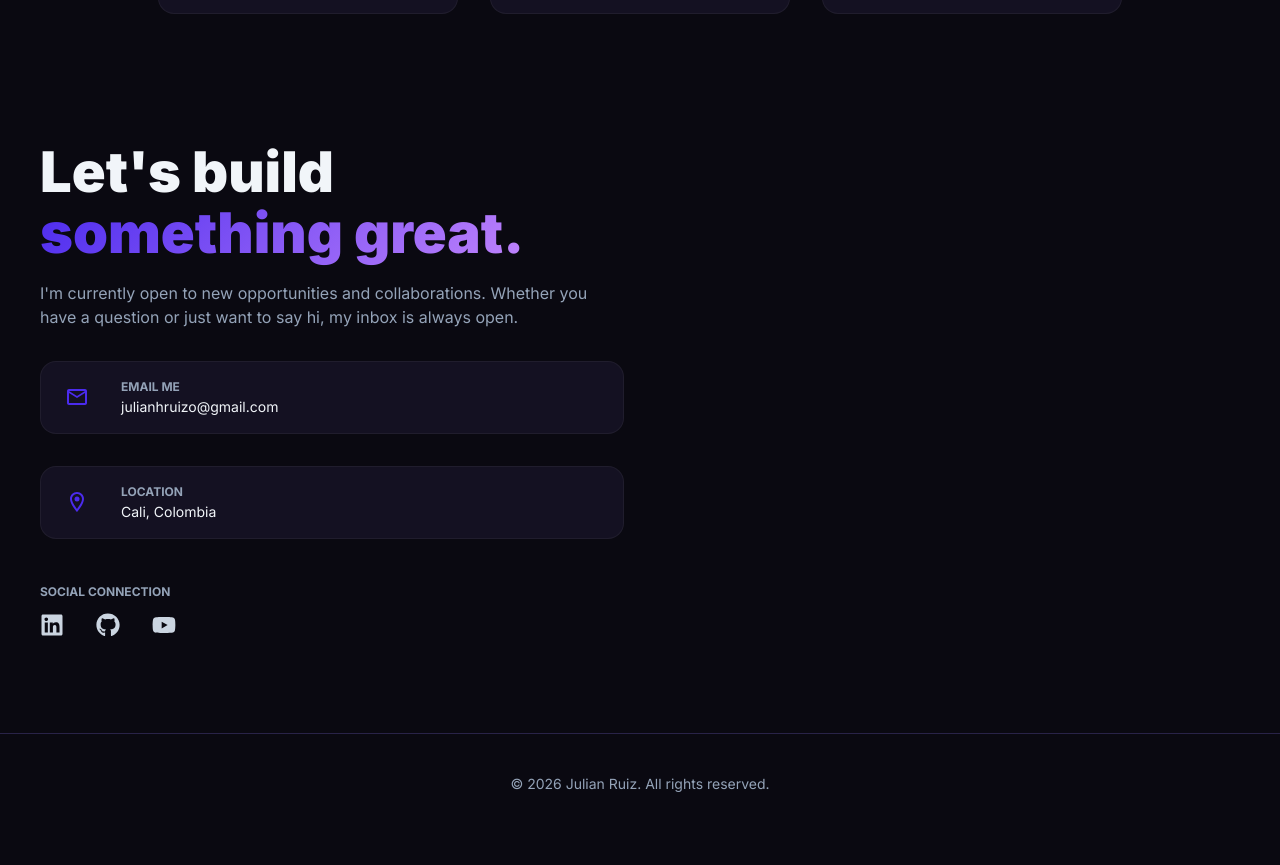
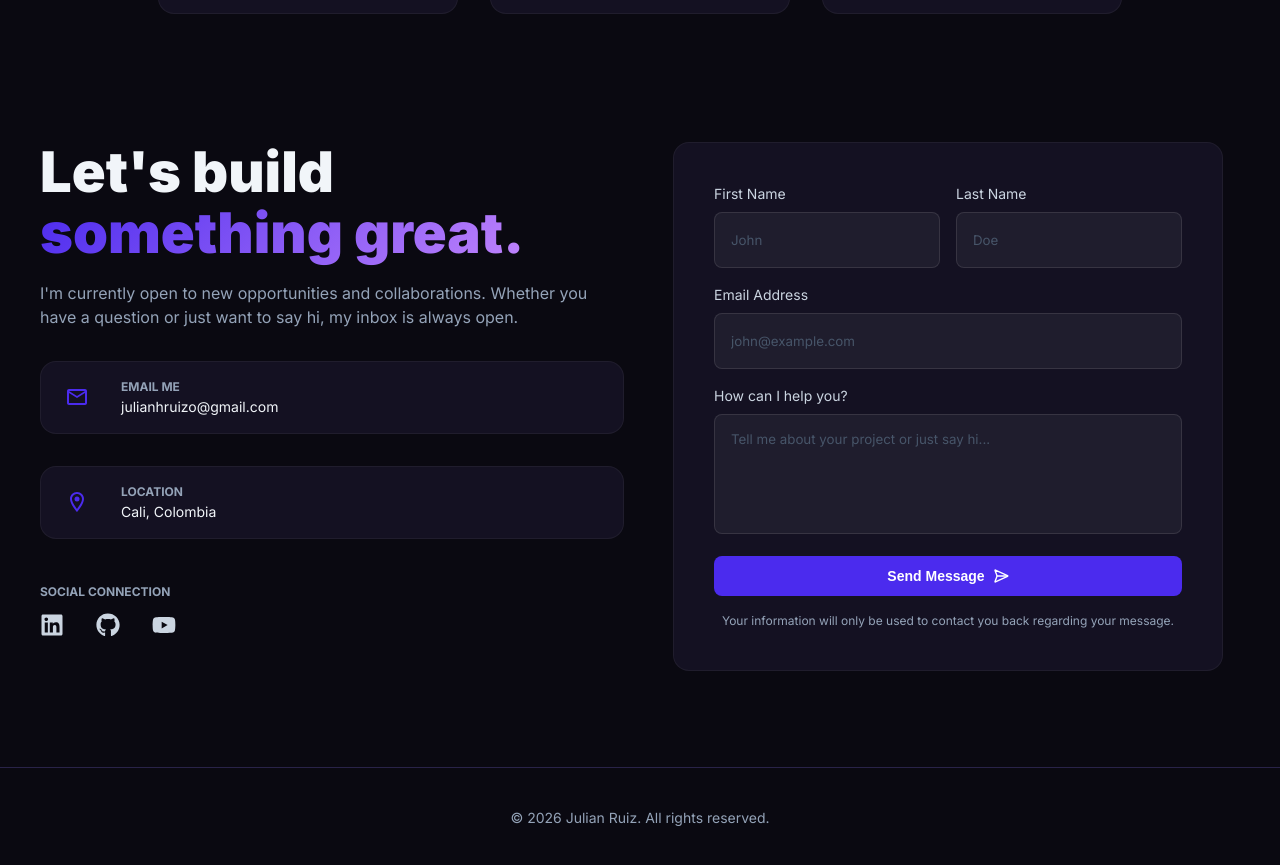
Before and after one commit to Rully74/website-portfolio, a React (Vite) app: page / in a window 1280 px wide. Shown: the part 2094-2959 px from the top of the page. Before the commit the page ends 2927 px from the top, so only its background shows below. Built offline with nearby package versions, Linux system fonts and the light colour scheme.

Commit message:
New service for emails added, and some vercel configuration made

```diff
--- a/package.json
+++ b/package.json
@@ -12,7 +12,8 @@
   "dependencies": {
     "react": "^19.2.0",
     "react-dom": "^19.2.0",
-    "react-icons": "^5.6.0"
+    "react-icons": "^5.6.0",
+    "resend": "^6.12.0"
   },
   "devDependencies": {
     "@eslint/js": "^9.39.1",
--- a/src/components/Contact/Contact.css
+++ b/src/components/Contact/Contact.css
@@ -213,6 +213,26 @@ input::placeholder {
     height: 16px;
 }
 
+.contact-button:disabled {
+    opacity: 0.6;
+    cursor: not-allowed;
+    transform: none;
+}
+
+.contact-status {
+    font-size: var(--font-size-small);
+    text-align: center;
+    margin: 0;
+}
+
+.contact-status--success {
+    color: var(--color-secondary);
+}
+
+.contact-status--error {
+    color: #ef4444;
+}
+
 .contact-note {
     font-size: var(--font-size-smallest);
     color: var(--color-paragraph);
--- a/src/components/Contact/Contact.jsx
+++ b/src/components/Contact/Contact.jsx
@@ -1,10 +1,73 @@
+import { useState } from "react";
 import "./Contact.css";
 import { MdOutlineEmail, MdOutlineLocationOn } from "react-icons/md";
 import { LuSendHorizontal } from "react-icons/lu";
 import { FaLinkedin, FaGithub, FaYoutube } from "react-icons/fa";
 
+const MAX_SUBMISSIONS = 3;
+const WINDOW_MS = 60 * 60 * 1000;
+
+function checkLocalRateLimit() {
+  const stored = localStorage.getItem("contact_submissions");
+  const submissions = stored ? JSON.parse(stored) : [];
+  const now = Date.now();
+  const recent = submissions.filter((t) => now - t < WINDOW_MS);
+  return { recent, allowed: recent.length < MAX_SUBMISSIONS };
+}
+
+function recordSubmission() {
+  const { recent } = checkLocalRateLimit();
+  localStorage.setItem(
+    "contact_submissions",
+    JSON.stringify([...recent, Date.now()]),
+  );
+}
+
 function Contact() {
-  const isFormEnabled = false;
+  const [formData, setFormData] = useState({
+    firstName: "",
+    lastName: "",
+    email: "",
+    message: "",
+  });
+  const [status, setStatus] = useState("idle");
+
+  const handleChange = (e) => {
+    setFormData({ ...formData, [e.target.name]: e.target.value });
+  };
+
+  const handleSubmit = async (e) => {
+    e.preventDefault();
+
+    if (!checkLocalRateLimit().allowed) {
+      setStatus("rate-limited");
+      return;
+    }
+
+    setStatus("sending");
+
+    try {
+      const res = await fetch("/api/send-email", {
+        method: "POST",
+        headers: { "Content-Type": "application/json" },
+        body: JSON.stringify(formData),
+      });
+
+      if (res.status === 429) {
+        setStatus("rate-limited");
+        return;
+      }
+
+      if (!res.ok) throw new Error("Failed to send");
+
+      recordSubmission();
+      setStatus("sent");
+      setFormData({ firstName: "", lastName: "", email: "", message: "" });
+    } catch {
+      setStatus("error");
+    }
+  };
+
   return (
     <section id="contact" className="contact">
       <div className="contact-info-container">
@@ -75,56 +138,91 @@ function Contact() {
       </div>
 
       <div className="contact-form-container">
-        {isFormEnabled && (
-          <form className="contact-form">
+        <form className="contact-form" onSubmit={handleSubmit}>
           <div className="contact-name">
             <div>
               <p className="contact-placeholder">First Name</p>
               <input
-                  id="firstName"
+                name="firstName"
                 type="text"
                 placeholder="John"
                 className="input contact-input"
+                value={formData.firstName}
+                onChange={handleChange}
+                required
               />
             </div>
             <div>
               <p className="contact-placeholder">Last Name</p>
               <input
-                  id="lastName"
+                name="lastName"
                 type="text"
                 placeholder="Doe"
                 className="input contact-input"
+                value={formData.lastName}
+                onChange={handleChange}
               />
             </div>
           </div>
           <div>
             <p className="contact-placeholder">Email Address</p>
             <input
-                id="email"
+              name="email"
               type="email"
               placeholder="john@example.com"
               className="input contact-input"
+              value={formData.email}
+              onChange={handleChange}
+              required
             />
           </div>
           <div>
             <p className="contact-placeholder">How can I help you?</p>
             <textarea
-                id="message"
+              name="message"
               placeholder="Tell me about your project or just say hi..."
               className="input contact-textarea"
               maxLength={400}
+              value={formData.message}
+              onChange={handleChange}
+              required
             ></textarea>
           </div>
-            <button type="submit" className="contact-button">
-              <p>Send Message</p>
+          <button
+            type="submit"
+            className="contact-button"
+            disabled={status === "sending"}
+          >
+            <p>
+              {status === "sending"
+                ? "Sending..."
+                : status === "sent"
+                  ? "Sent!"
+                  : "Send Message"}
+            </p>
             <LuSendHorizontal className="send-icon" />
           </button>
+          {status === "sent" && (
+            <p className="contact-status contact-status--success">
+              Message sent successfully! I'll get back to you soon.
+            </p>
+          )}
+          {status === "rate-limited" && (
+            <p className="contact-status contact-status--error">
+              You've reached the message limit. Please try again later or email
+              me directly.
+            </p>
+          )}
+          {status === "error" && (
+            <p className="contact-status contact-status--error">
+              Something went wrong. Please try again or email me directly.
+            </p>
+          )}
           <p className="contact-note">
             Your information will only be used to contact you back regarding
             your message.
           </p>
         </form>
-        )}
       </div>
     </section>
   );
```
Also changed, not shown: api/send-email.js (added, +92 -0 lines), vercel.json (added), 2 other files (tests, documents, lock files or other folders). Lines whose indentation alone changed are shown as unchanged.
